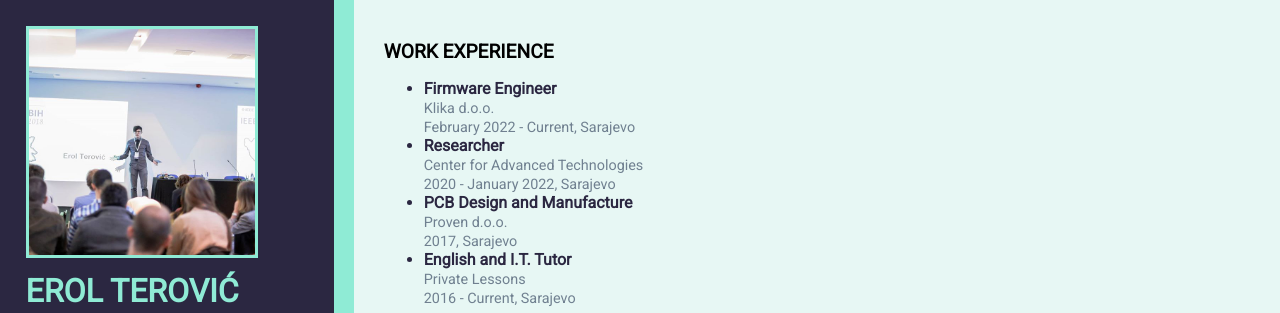
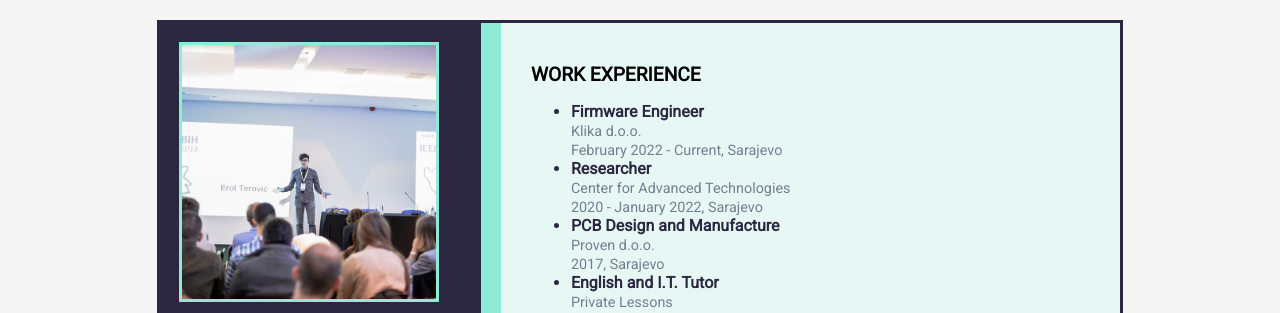
Before and after one commit to ErolDude/personal_cv_website, a plain HTML site: page index.html in a window 1280 px wide. Shown: the top 313 px of the page. Drawn offline with Linux system fonts and the light colour scheme.

Commit message:
For CV-5, format document, center content, clean up css

```diff
--- a/index.html
+++ b/index.html
@@ -10,6 +10,7 @@
 </head>
 
 <body>
+    <div class="resume">
         <div class="left">
             <div class="profile">
                 <img src="assets/profile_picture.jpg" alt="Profile picture">
@@ -40,35 +41,48 @@
             <div class="job experience">
                 <h3>Work Experience</h3>
                 <ul>
-                <li><strong>Firmware Engineer</strong><br><span class="small">Klika d.o.o.<br>February 2022 - Current, Sarajevo</span></li>
-                <li><strong>Researcher</strong><br><span class="small">Center for Advanced Technologies<br>2020 - January 2022, Sarajevo</span></li>
-                <li><strong>PCB Design and Manufacture</strong><br><span class="small">Proven d.o.o.<br>2017, Sarajevo</span></li>
-                <li><strong>English and I.T. Tutor</strong><br><span class="small">Private Lessons<br>2016 - Current, Sarajevo</span></li>
+                    <li><strong>Firmware Engineer</strong><br><span class="small">Klika d.o.o.<br>February 2022 -
+                            Current, Sarajevo</span></li>
+                    <li><strong>Researcher</strong><br><span class="small">Center for Advanced Technologies<br>2020 -
+                            January 2022, Sarajevo</span></li>
+                    <li><strong>PCB Design and Manufacture</strong><br><span class="small">Proven d.o.o.<br>2017,
+                            Sarajevo</span></li>
+                    <li><strong>English and I.T. Tutor</strong><br><span class="small">Private Lessons<br>2016 -
+                            Current, Sarajevo</span></li>
                 </ul>
             </div>
 
             <div class="education">
                 <h3>Education and Training</h3>
                 <ul>
-                <li><strong>Student exchange</strong><br><span class="small">Alpen Adria Universität Klagenfurt<br>2020, Klagenfurt am Wörthersee,
+                    <li><strong>Student exchange</strong><br><span class="small">Alpen Adria Universität
+                            Klagenfurt<br>2020, Klagenfurt am Wörthersee,
                             Austria </span></li>
-                <li><strong>Bachelor of Electrical Enginneering</strong><br><span class="small">Faculty of Electrical Engineering<br>Department of Automation
+                    <li><strong>Bachelor of Electrical Enginneering</strong><br><span class="small">Faculty of
+                            Electrical Engineering<br>Department of Automation
                             and Electronics<br>2021, Sarajevo</span></li>
-                <li><strong>High School</strong><br><span class="small">First Bosniak High School<br>Natural Sciences<br>2011 - 2016, Sarajevo</span></li>
-                <li><strong>Primary School</strong><br><span class="small">International School of Sarajevo and O.S. Hasan Kikic<br>2004 - 2012</span></li>
+                    <li><strong>High School</strong><br><span class="small">First Bosniak High School<br>Natural
+                            Sciences<br>2011 - 2016, Sarajevo</span></li>
+                    <li><strong>Primary School</strong><br><span class="small">International School of Sarajevo and O.S.
+                            Hasan Kikic<br>2004 - 2012</span></li>
                 </ul>
             </div>
 
             <div class="conferences">
                 <h3>Conferences and Seminars</h3>
                 <ul>
-                <li><strong>Speaker at IEEE BiH SYPC Congress</strong><br><span class="small">Speech topic "From the Robot League All the Way to
+                    <li><strong>Speaker at IEEE BiH SYPC Congress</strong><br><span class="small">Speech topic "From the
+                            Robot League All the Way to
                             IEEE<br>2018, SSST</span> </li>
-                <li><strong>Energy Storage Systems Seminar</strong><br><span class="small">Faculty of Electrical Engineering Sarajevo<br>Department of
+                    <li><strong>Energy Storage Systems Seminar</strong><br><span class="small">Faculty of Electrical
+                            Engineering Sarajevo<br>Department of
                             Automation and Electronics<br>2021 - , Sarajevo</span></li>
-                <li><strong>Loudoun International Youth Leadership Summit 2016</strong><br><span class="small">Loudoun County, Virginia USA<br>2016</span></li>
-                <li><strong>STEM Summer Camp Bielefeld (AFS)</strong><br><span class="small">Bielefeld, Germany<br>August 2015</span></li>
-                <li><strong>Sarajevo Innovations Festival Participant</strong><br><span class="small">Project: The application of simple techniques in the
+                    <li><strong>Loudoun International Youth Leadership Summit 2016</strong><br><span
+                            class="small">Loudoun County, Virginia USA<br>2016</span></li>
+                    <li><strong>STEM Summer Camp Bielefeld (AFS)</strong><br><span class="small">Bielefeld,
+                            Germany<br>August 2015</span></li>
+                    <li><strong>Sarajevo Innovations Festival Participant</strong><br><span class="small">Project: The
+                            application of simple techniques in the
                             desigh of a battle robot<br>2020</span></li>
                 </ul>
             </div>
@@ -88,7 +102,7 @@
                 </ul>
             </div>
         </div>
-
+    </div>
 
 </body>
 
--- a/main.css
+++ b/main.css
@@ -9,14 +9,16 @@
 }
 
 body{
-    background-color: var(--light-mint);
+    background-color: whitesmoke;
     font-family: 'Roboto', sans-serif;
     font-size: 16px;
-    color: var(--light-mint);
     cursor: crosshair;
     margin: 0;
     padding: 0;
     height: 100%;
+
+
+
 }
 
 a {
@@ -26,20 +28,31 @@ a {
 
 img{
     border-radius: 0%;
-    max-width: 80%;
+    max-width: 90%;
+    position:
     height: auto;
     opacity: 100%;
     border-style: solid;
     border-color: var(--darker-mint);
 }
 
+.resume {
+    border-style: solid solid solid solid;
+    border-color: var(--navy);
+    width: 960px;
+    background: $darkest-blue;
+    color: $white;
+    margin: 20px auto;
+    box-shadow: 10px 10px $black;
+    position: relative;
+    display: flex;
+}
 
 .left {
-
     float: left;
     background-color: var(--navy);
     width: min-content;
-    height: 1200px;
+    height: auto;
     padding: 2%;
 
     border-style: none solid none none;
@@ -56,7 +69,7 @@ img{
     float: left;
     color: var(--navy);
     background-color: var(--light-mint);
-    width: auto;
+    width: 100%;
     height: 100%;
 }
 
```
Lines whose indentation alone changed are shown as unchanged.
